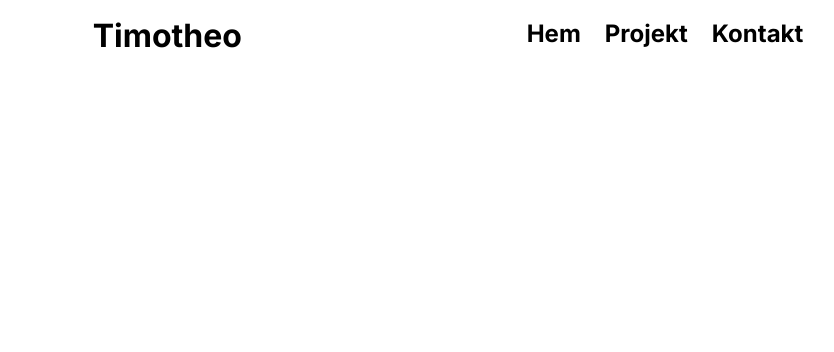
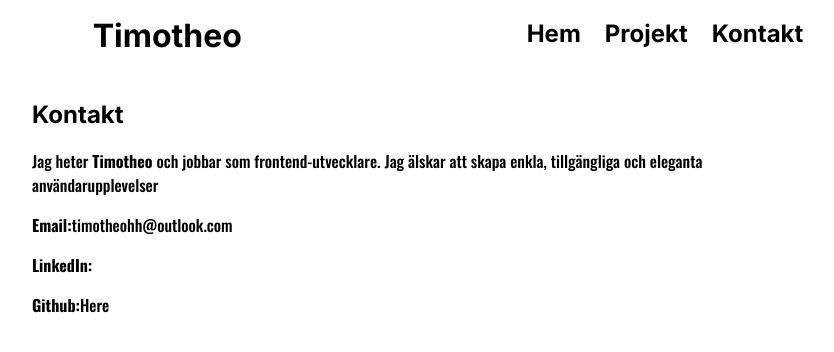
Before and after one commit to Tim-H-H/Timotheos-Portfolio, a React (Vite) app: page /contact in a window 1280 px wide. Shown: the top 352 px of the page, without its empty margins (208-1042 px from the left). Built offline with nearby package versions, Linux system fonts and the light colour scheme.

Commit message:
beginning small contact, forgot to switch to the correct branch before starting. Small mistake

```diff
--- a/src/App.jsx
+++ b/src/App.jsx
@@ -4,7 +4,7 @@ import Header from "./components/Header";
 // import Footer from "./components/Footer";
 import Home from "./pages/Home";
 // import Projects from "./pages/Projects";
-// import Contact from "./pages/Contact";
+import Contact from "./pages/Contact";
 
 function App() {
     return (
@@ -15,7 +15,7 @@ function App() {
                 <Routes>
                     <Route path="/" element={<Home/>} />
                     {/* <Route path="/projects" element={<Projects/>} /> */}
-                    {/* <Route path="/contact" element={<Contact/>} /> */}
+                    <Route path="/contact" element={<Contact/>} />
                 </Routes>
                 </div>
             </main>
--- a/src/pages/Contact.jsx
+++ b/src/pages/Contact.jsx
@@ -0,0 +1,15 @@
+export default function Contact() {
+    return (
+        <section className="contact">
+            <h2>Kontakt</h2>
+            <p>
+                Jag heter <strong>Timotheo</strong> och jobbar som frontend-utvecklare. Jag älskar att skapa enkla, tillgängliga och eleganta användarupplevelser
+            </p>
+            <div className="contact-info">
+                <p><strong>Email:</strong>timotheohh@outlook.com</p>
+                <p><strong>LinkedIn:</strong><link rel="url" href="https://www.linkedin.com/in/timotheo-hector-08283a22a/"/></p>
+                <p><strong>Github:</strong><link rel="url" href="https://github.com/Tim-H-H" />Here</p>
+            </div>
+        </section>
+    )
+}
```
